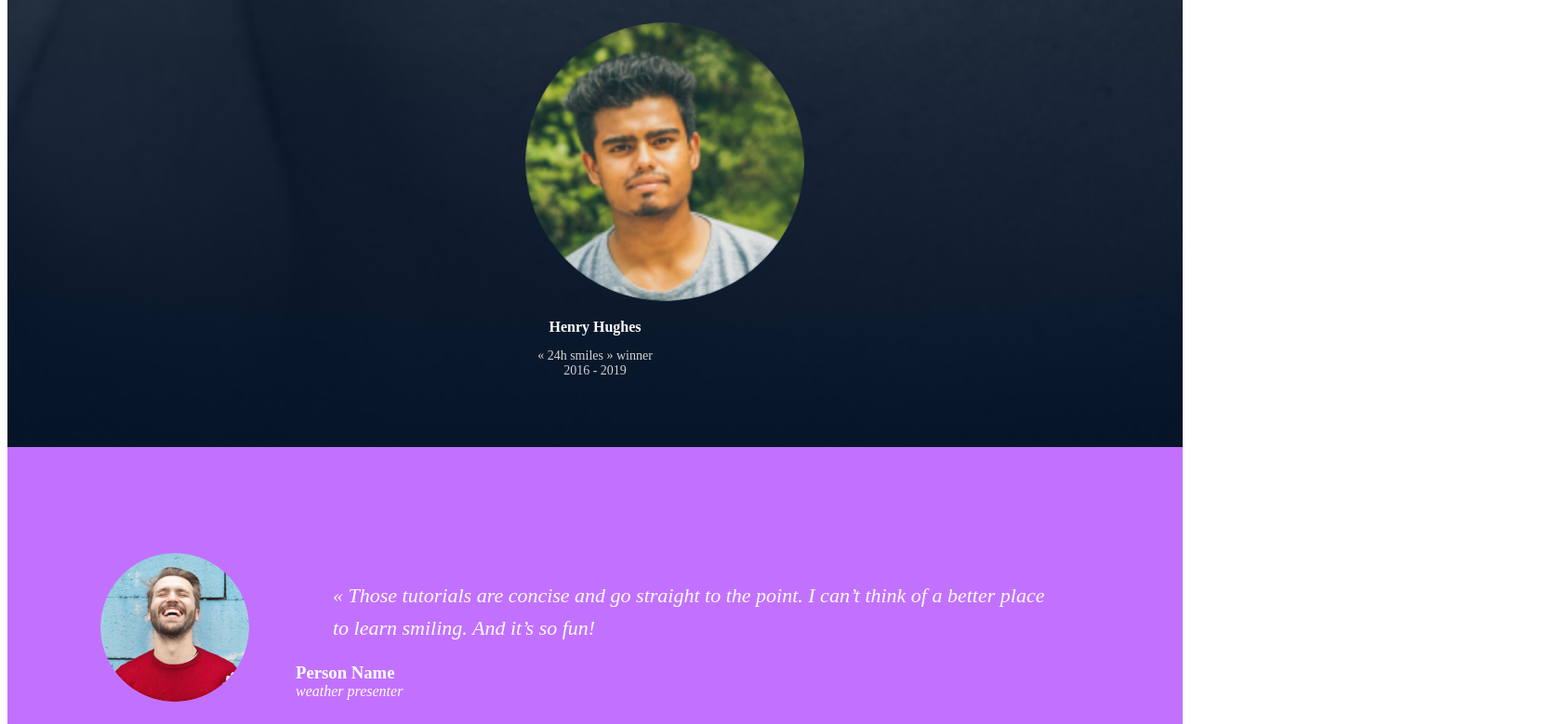
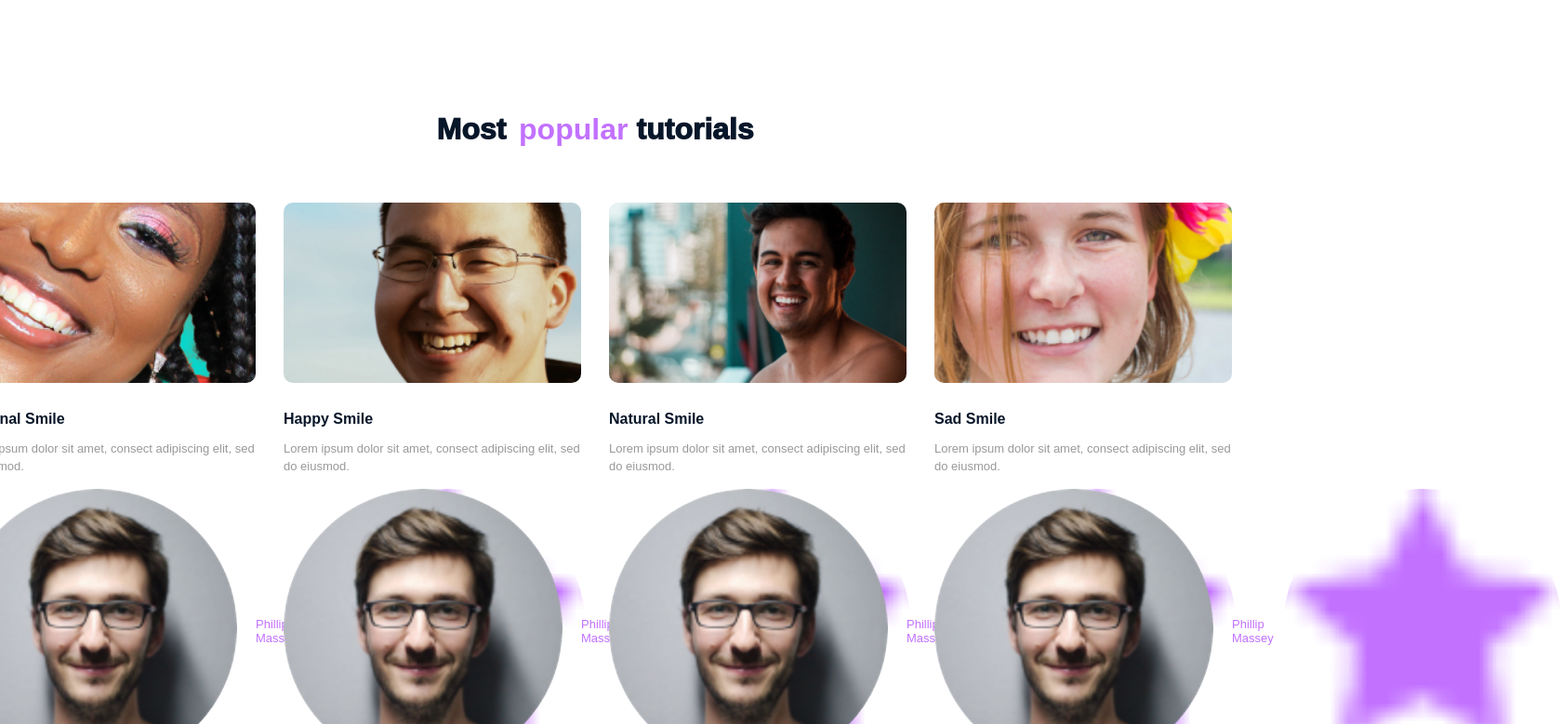
Before and after one commit to etoye28/alx_html_css, a plain HTML site: page css_advanced/index.html in a window 1280 px wide. Shown: the part 2840-3619 px from the top of the page at 93% size, 1680 px wide, since content can reach past the window. Drawn offline with Linux system fonts and the light colour scheme.

Commit message:
i hate this so much

```diff
--- a/css_advanced/index.html
+++ b/css_advanced/index.html
@@ -32,8 +32,8 @@
                 <button>REGISTER FOR FREE</button>
             </div>
             <div>
-                <h2>Learn from the pros</h2>
-                <div>
+                <h2> <span> Learn </span> from the pros</h2>
+                <div class="u">
                     <div>
                         <img src="images/1.png" alt="">
                         <h3>Phillip Massey</h3>
@@ -68,75 +68,58 @@
                 <P>weather presenter</P>
             </div>
         </section>
-        <section>
-            <h2>Most popular tutorials</h2>
-            <div>
+        <section class="me">
+            <h2>Most<span> popular</span> tutorials</h2>
+            <div class="please">
+            <div class="cardone">
                 <img src="images/9.png" alt="">
                 <h3>Diagonal Smile</h3>
                 <p>Lorem ipsum dolor sit amet, consect adipiscing elit, sed do eiusmod.</p>
-                <div>
-                    <img src="images/1.png" alt="" width="40" height="40">
+                <div class="finally1">
+                    <img src="images/1.png" alt="avater">
                     <h4>Phillip Massey</h4>
+                    <img src="images/rating.png" alt="5star">
                 </div>
-                <div>
-                    <div><i class="fa-solid fa-star"></i></div>
-                    <div><i class="fa-solid fa-star"></i></div>
-                    <div><i class="fa-solid fa-star"></i></div>
-                    <div><i class="fa-solid fa-star"></i></div>
-                    <div><i class="fa-solid fa-star"></i></div>
+
+                <p>8 min</p>
+            </div>
+
+            <div class="cardtwo">
+                <img src="images/6.png" alt="">
+                <h3>Happy Smile</h3>
+                <p>Lorem ipsum dolor sit amet, consect adipiscing elit, sed do eiusmod.</p>
+                <div class="finally2">
+                    <img src="images/1.png" alt="" width="10" height="10">
+                    <h4>Phillip Massey</h4>
+                    <img src="images/rating.png" alt="5star">
+                </div>
+
+                <p>8 min</p>
+            </div>
+            <div class="cardthree">
+                <img src="images/8.png" alt="">
+                <h3>Natural Smile</h3>
+                <p>Lorem ipsum dolor sit amet, consect adipiscing elit, sed do eiusmod.</p>
+                <div class="finally3">
+                    <img src="images/1.png" alt="" width="10" height="10">
+                    <h4>Phillip Massey</h4>
+                    <img src="images/rating.png" alt="5star">
+
                 </div>
                 <p>8 min</p>
             </div>
-            <div>
-                <img src="images/6.png" alt="">
-                <h3>Happy Smile</h3>
-                <p>Lorem ipsum dolor sit amet, consect adipiscing elit, sed do eiusmod.</p>
-                <div>
-                    <img src="images/1.png" alt="" width="40" height="40">
-                    <h4>Phillip Massey</h4>
-                </div>
-                <div>
-                    <div><i class="fa-solid fa-star"></i></div>
-                    <div><i class="fa-solid fa-star"></i></div>
-                    <div><i class="fa-solid fa-star"></i></div>
-                    <div><i class="fa-solid fa-star"></i></div>
-                    <div><i class="fa-solid fa-star"></i></div>
-                </div>
-                <p>8 min</p>
-            </div>
-            <div>
-                <img src="images/8.png" alt="">
-                <h3>Natural Smile</h3>
-                <p>Lorem ipsum dolor sit amet, consect adipiscing elit, sed do eiusmod.</p>
-                <div>
-                    <img src="images/1.png" alt="" width="40" height="40">
-                    <h4>Phillip Massey</h4>
-                </div>
-                <div>
-                    <div><i class="fa-solid fa-star"></i></div>
-                    <div><i class="fa-solid fa-star"></i></div>
-                    <div><i class="fa-solid fa-star"></i></div>
-                    <div><i class="fa-solid fa-star"></i></div>
-                    <div><i class="fa-solid fa-star"></i></div>
-                </div>
-                <p>8 min</p>
-            </div>
-            <div>
+            <div class="cardfour">
                 <img src="images/7.png" alt="">
                 <h3>Sad Smile</h3>
                 <p>Lorem ipsum dolor sit amet, consect adipiscing elit, sed do eiusmod.</p>
-                <div>
-                    <img src="images/1.png" alt="" width="40" height="40">
+                <div class="finally4">
+                    <img src="images/1.png" alt="" width="10" height="10">
                     <h4>Phillip Massey</h4>
+                    <img src="images/rating.png" alt="5star">
                 </div>
-                <div>
-                    <div><i class="fa-solid fa-star"></i></div>
-                    <div><i class="fa-solid fa-star"></i></div>
-                    <div><i class="fa-solid fa-star"></i></div>
-                    <div><i class="fa-solid fa-star"></i></div>
-                    <div><i class="fa-solid fa-star"></i></div>
-                </div>
+
                 <p>8 min</p>
+            </div>
             </div>
         </section>
         <section>
--- a/css_advanced/styles.css
+++ b/css_advanced/styles.css
@@ -6,9 +6,7 @@
   color: white;
   padding-bottom: 60px;
   margin: 0 auto;
-
 }
-
 nav {
   display: flex;
   justify-content: space-between;
@@ -70,24 +68,20 @@ section button:hover {
 /* Learn from the pros section */
 section h2 {
   text-align: center;
-  margin-top: 1000px;
+  margin-top: 100px;
   font-size: 75px;
-  color: #ffffFF;
+  color:#fffff;
   font-weight: mixed;
 }
 /* Profile grid */
-section > div:nth-child(2) > div {
+.u{
   display: flex;
   justify-content: center;
   gap: 300px;
   margin-top: 40px;
   flex-wrap: wrap;
 }
-/* Individual profile card */
-section > div:nth-child(2) > div > div {
-  text-align: center;
-  max-width: 150px;
-}
+
 section > div:nth-child(2) > div > div img {
   width: 300px;
   height: 300px;
@@ -142,3 +136,126 @@ section > div:nth-child(2) > div > div p {
   font-style: italic;
   margin: 0;
 }
+/* Section styles */
+.me {
+  padding: 80px 60px;
+  background-color: #fff;
+  font-family: Arial, sans-serif;
+}
+
+/* Heading */
+.me h2 {
+  text-align: center;
+  font-size: 32px;
+  font-weight: 1000;
+  margin-bottom: 60px;
+  color: #071629;
+}
+.me h2 span {
+  color: #C271FF;
+  font-weight: bold;
+  margin-left: 5px;
+}
+
+/* Cards container (Flex row) */
+.please {
+  display: flex;
+  justify-content: center;
+  gap: 30px;
+  flex-wrap: nowrap;
+}
+
+/* Individual card styles */
+.cardone,
+.cardtwo,
+.cardthree,
+.cardfour {
+  width: 320px;
+  text-align: left;
+  flex-shrink: 0;
+}
+
+.cardone img,
+.cardtwo img,
+.cardthree img,
+.cardfour img {
+  width: 100%;
+  border-radius: 10px;
+  margin-bottom: 10px;
+}
+.finally1 >img,
+.finally2 >img,
+.finally3 >img,
+.finally4 >img {
+  width: 10px;
+  height: 10px;
+  border-radius: 50%;
+  margin-right: 10px;
+  vertical-align: middle;
+}
+/* Title */
+.cardone h3,
+.cardtwo h3,
+.cardthree h3,
+.cardfour h3 {
+  font-size: 16px;
+  font-weight: 600;
+  margin-bottom: 8px;
+  color: #071629;
+}
+
+/* Description text */
+.cardone p,
+.cardtwo p,
+.cardthree p,
+.cardfour p {
+  font-size: 13px;
+  color: #999;
+  margin-bottom: 10px;
+  line-height: 1.5;
+}
+
+/* Author section (image + name + rating) */
+.cardone > div,
+.cardtwo > div,
+.cardthree > div,
+.cardfour > div {
+  display: flex;
+  align-items: center;
+  gap: 10px;
+  margin-bottom: 6px;
+}
+
+
+
+/* Author name */
+.cardone h4,
+.cardtwo h4,
+.cardthree h4,
+.cardfour h4 {
+  font-size: 13px;
+  color: #C271FF;
+  font-weight: 500;
+  margin: 0;
+}
+/* Rating image inside <p> */
+.cardone div  img,
+.cardtwo div img,
+.cardthree div img,
+.cardfour div img {
+  width: 10px;
+  margin-top: 4px;
+  height:10;
+}
+
+
+/* Duration (8 min text) */
+.cardone > p:last-of-type,
+.cardtwo > p:last-of-type,
+.cardthree > p:last-of-type,
+.cardfour > p:last-of-type {
+  font-size: 13px;
+  color: #C271FF;
+  font-weight: 500;
+  margin-top: 6px;
+}
```
